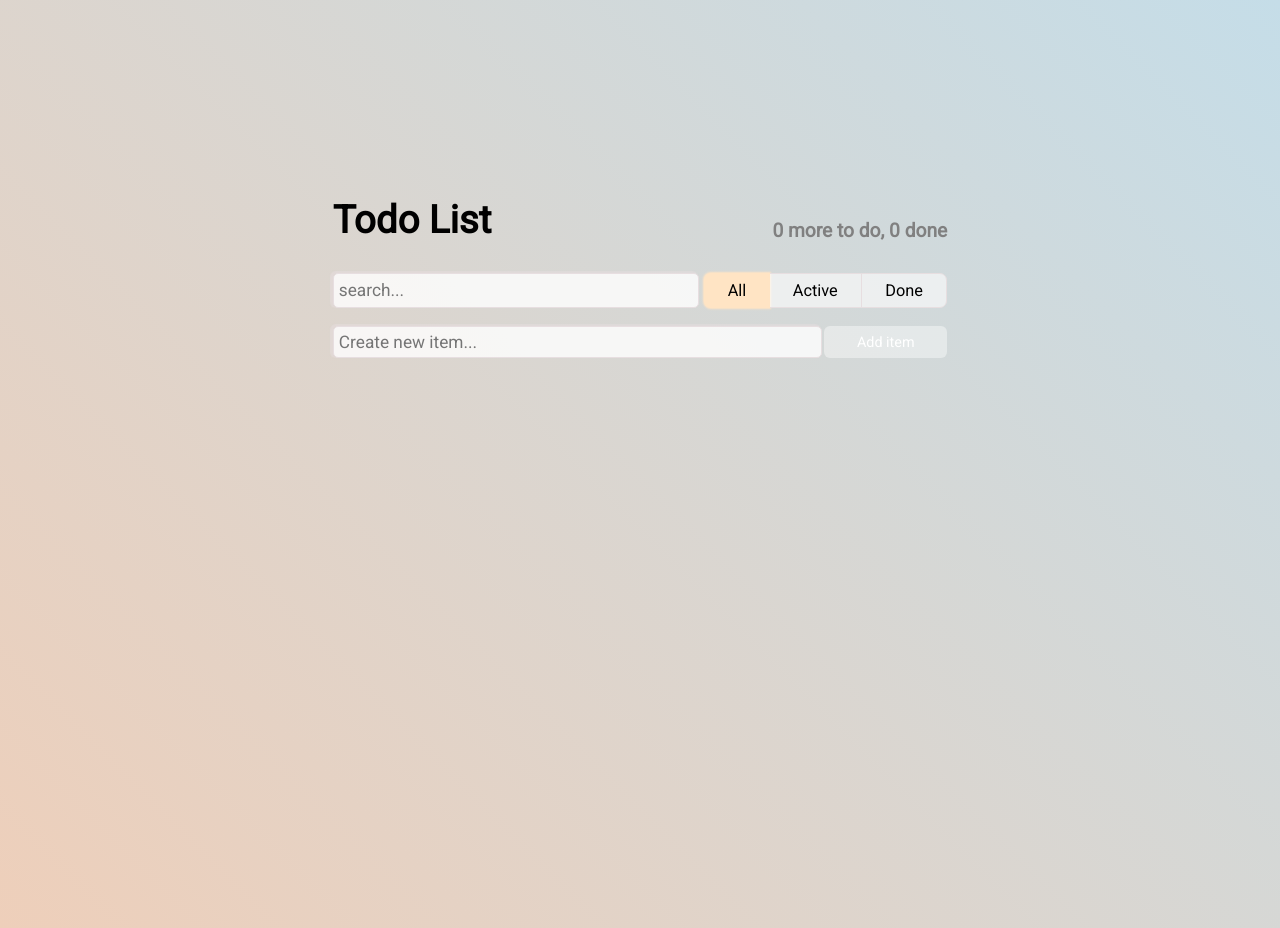
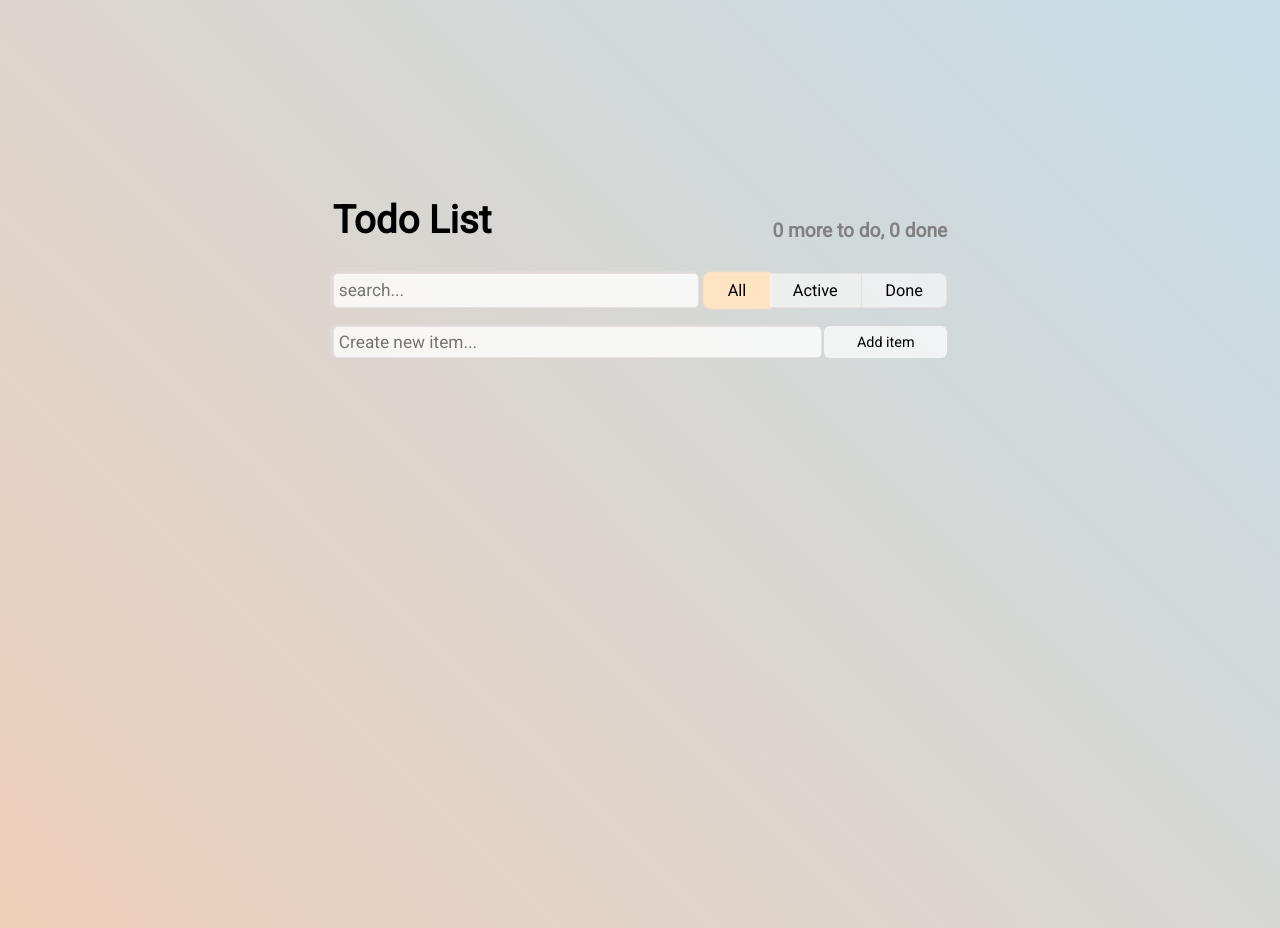
Before and after one commit to RedFox107/ToDoList, a React (Create React App) app: page / in a window 1280 px wide. In both pictures the pointer is over the button "Add item". Built offline with nearby package versions, Linux system fonts and the light colour scheme.

Commit message:
fix style

```diff
--- a/src/Components/ToDoList/ToDoList.module.css
+++ b/src/Components/ToDoList/ToDoList.module.css
@@ -76,6 +76,10 @@
 .createItemWrapper>.btn{
     font-size: 0.75em;
 }
+.createItemWrapper>.btn:hover{
+    color: black;
+    background-color: rgba(255,255,255,0.7);
+}
 .errors{
 
 }
```
